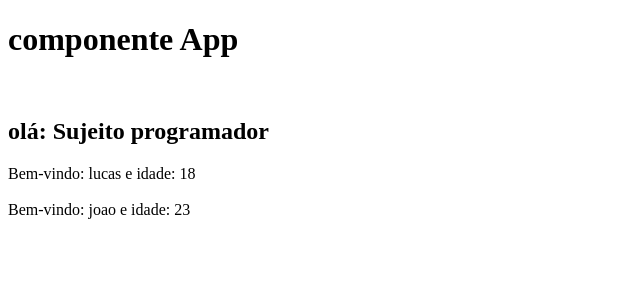
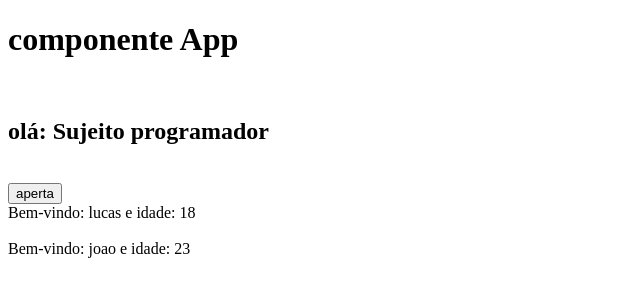
Before and after one commit to JoaoBonfimMeireles/Pichau, a React (Create React App) app: page / in a window 1280 px wide. Shown: the top 300 px of the page, without its empty margins (0-640 px from the left). Built offline with nearby package versions, Linux system fonts and the light colour scheme.

Commit message:
uso do useState

```diff
--- a/src/App.js
+++ b/src/App.js
@@ -3,6 +3,10 @@ import { useState } from "react";
 
 function App() {
   const [aluno, setAluno] = useState("Sujeito programador")
+
+  function hancleChange(){
+    setAluno("mateus")
+  }
 
   return (
     <div>
@@ -11,6 +15,10 @@ function App() {
       </h1>
       <br/>
       <h2>olá: {aluno}</h2>
+      <br/>
+      <button onClick={hancleChange}>
+        aperta
+      </button>
       <Name aluno="lucas" idade="18"/>
       <br />
       <Name aluno="joao" idade="23"/>
```
